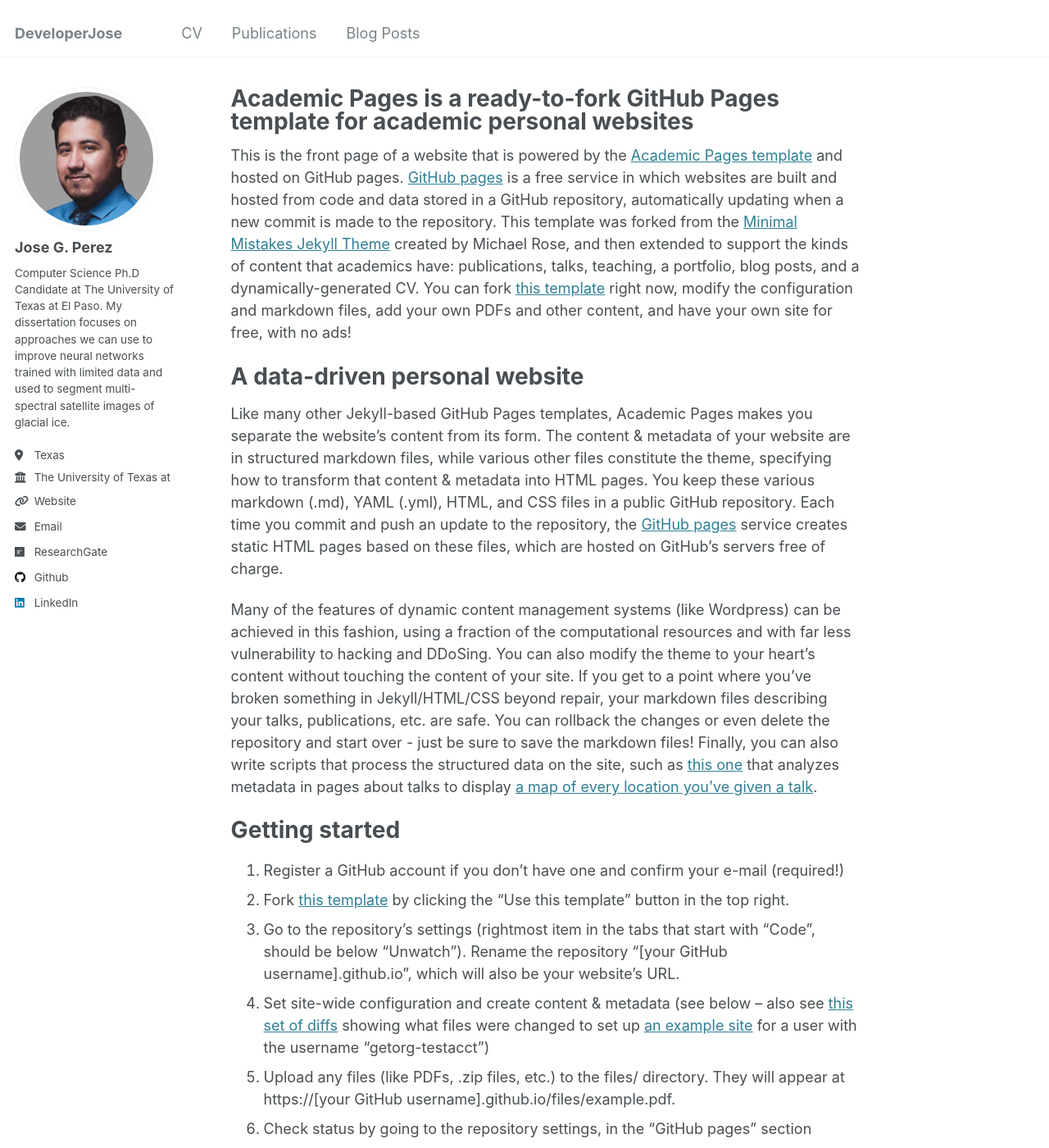
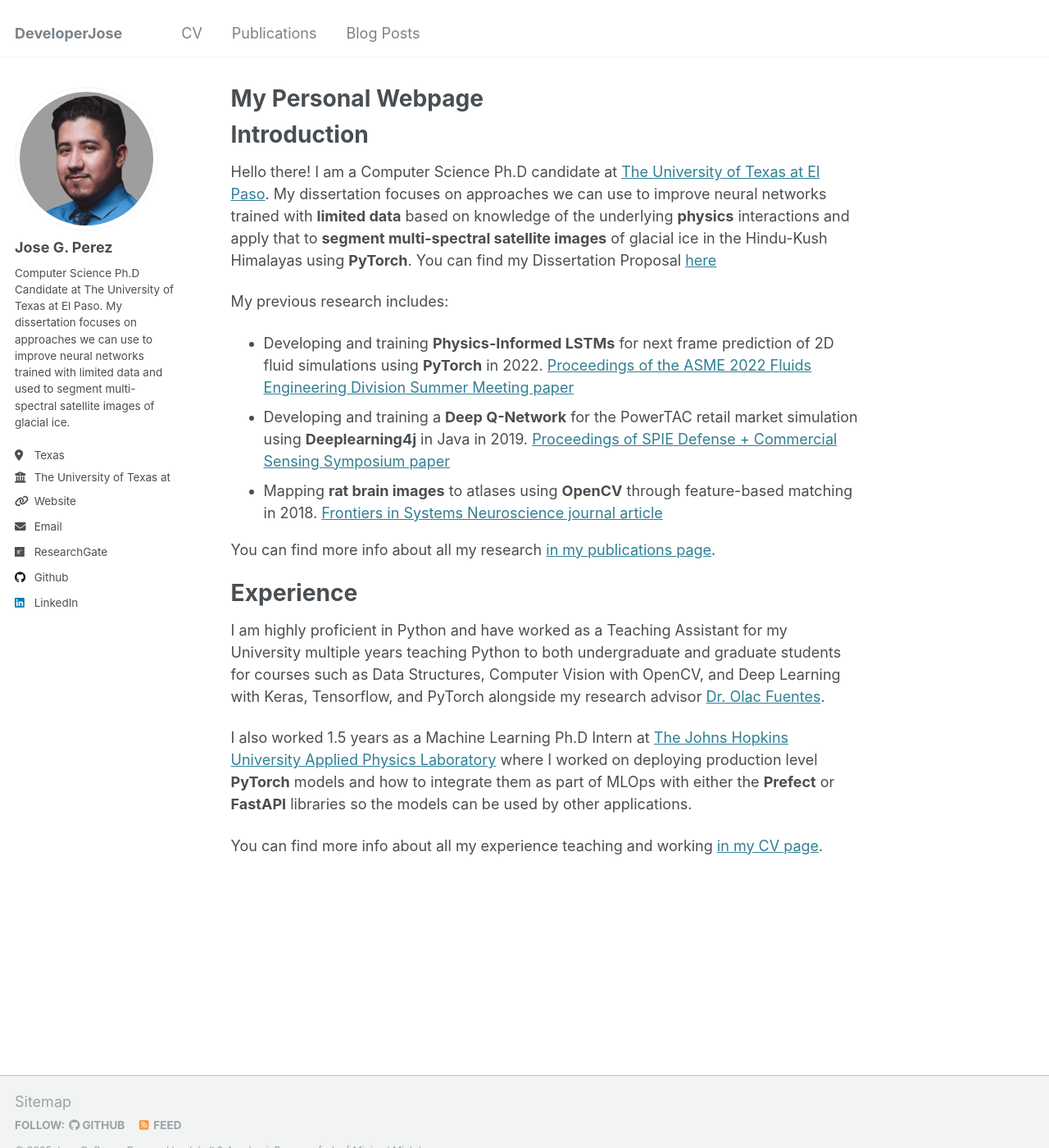
Before and after one commit to DeveloperJose/Github-Page, a Jekyll site: the page built from _pages/about.md, in a window 1280 px wide and 1400 px high. Shown: the whole window at 82% size. Built offline with Jekyll 4.4.1, drawn with Linux system fonts in a browser that asks for light colours; a file with an impossible date is left out; some of the changed text lies outside the part shown.

Commit message:
Update about page

```diff
--- a/_pages/about.md
+++ b/_pages/about.md
@@ -1,12 +1,32 @@
 ---
 permalink: /
-title: "Academic Pages is a ready-to-fork GitHub Pages template for academic personal websites"
+title: "My Personal Webpage"
 author_profile: true
 redirect_from:
   - /about/
   - /about.html
 ---
 
+{% include base_path %}
+
+# Introduction
+Hello there! I am a Computer Science Ph.D candidate at [The University of Texas at El Paso](https://utep.edu). My dissertation focuses on approaches we can use to improve neural networks trained with **limited data** based on knowledge of the underlying **physics** interactions and apply that to **segment multi-spectral satellite images** of glacial ice in the Hindu-Kush Himalayas using **PyTorch**. You can find my Dissertation Proposal [here]({{ site.baseurl }}/files/Dissertation_Proposal.pdf)
+
+My previous research includes:
+* Developing and training **Physics-Informed LSTMs** for next frame prediction of 2D fluid simulations using **PyTorch** in 2022. [Proceedings of the ASME 2022 Fluids Engineering Division Summer Meeting paper](https://asmedigitalcollection.asme.org/FEDSM/proceedings-abstract/FEDSM2022/85840/V002T05A014/1147131)
+* Developing and training a **Deep Q-Network** for the PowerTAC retail market simulation using **Deeplearning4j** in Java in 2019. [Proceedings of SPIE Defense + Commercial Sensing Symposium paper](https://par.nsf.gov/servlets/purl/10311111)
+* Mapping **rat brain images** to atlases using **OpenCV** through feature-based matching in 2018. [Frontiers in Systems Neuroscience journal article](https://www.frontiersin.org/journals/systems-neuroscience/articles/10.3389/fnsys.2018.00007/ful)
+
+You can find more info about all my research [in my publications page]({{ site.baseurl }}/publications).
+
+# Experience
+I am highly proficient in Python and have worked as a Teaching Assistant for my University multiple years teaching Python to both undergraduate and graduate students for courses such as Data Structures, Computer Vision with OpenCV, and Deep Learning with Keras, Tensorflow, and PyTorch alongside my research advisor [Dr. Olac Fuentes](https://www.utep.edu/cs/people/fuentes.html).
+
+I also worked 1.5 years as a Machine Learning Ph.D Intern at [The Johns Hopkins University Applied Physics Laboratory](https://www.jhuapl.edu/) where I worked on deploying production level **PyTorch** models and how to integrate them as part of MLOps with either the **Prefect** or **FastAPI** libraries so the models can be used by other applications.
+
+You can find more info about all my experience teaching and working [in my CV page]({{ site.baseurl }}/cv).
+
+<!--
 This is the front page of a website that is powered by the [Academic Pages template](https://github.com/academicpages/academicpages.github.io) and hosted on GitHub pages. [GitHub pages](https://pages.github.com) is a free service in which websites are built and hosted from code and data stored in a GitHub repository, automatically updating when a new commit is made to the repository. This template was forked from the [Minimal Mistakes Jekyll Theme](https://mmistakes.github.io/minimal-mistakes/) created by Michael Rose, and then extended to support the kinds of content that academics have: publications, talks, teaching, a portfolio, blog posts, and a dynamically-generated CV. You can fork [this template](https://github.com/academicpages/academicpages.github.io) right now, modify the configuration and markdown files, add your own PDFs and other content, and have your own site for free, with no ads!
 
 A data-driven personal website
@@ -46,4 +66,4 @@ Example: editing a markdown file for a talk
 
 For more info
 ------
-More info about configuring Academic Pages can be found in [the guide](https://academicpages.github.io/markdown/), the [growing wiki](https://github.com/academicpages/academicpages.github.io/wiki), and you can always [ask a question on GitHub](https://github.com/academicpages/academicpages.github.io/discussions). The [guides for the Minimal Mistakes theme](https://mmistakes.github.io/minimal-mistakes/docs/configuration/) (which this theme was forked from) might also be helpful.
+More info about configuring Academic Pages can be found in [the guide](https://academicpages.github.io/markdown/), the [growing wiki](https://github.com/academicpages/academicpages.github.io/wiki), and you can always [ask a question on GitHub](https://github.com/academicpages/academicpages.github.io/discussions). The [guides for the Minimal Mistakes theme](https://mmistakes.github.io/minimal-mistakes/docs/configuration/) (which this theme was forked from) might also be helpful. -->
```
Also changed, not shown: _pages/cv.md (+4 -1 lines), _publications/2024-dissertation-proposal.md (renamed from _publications/2025-dissertation.md).
